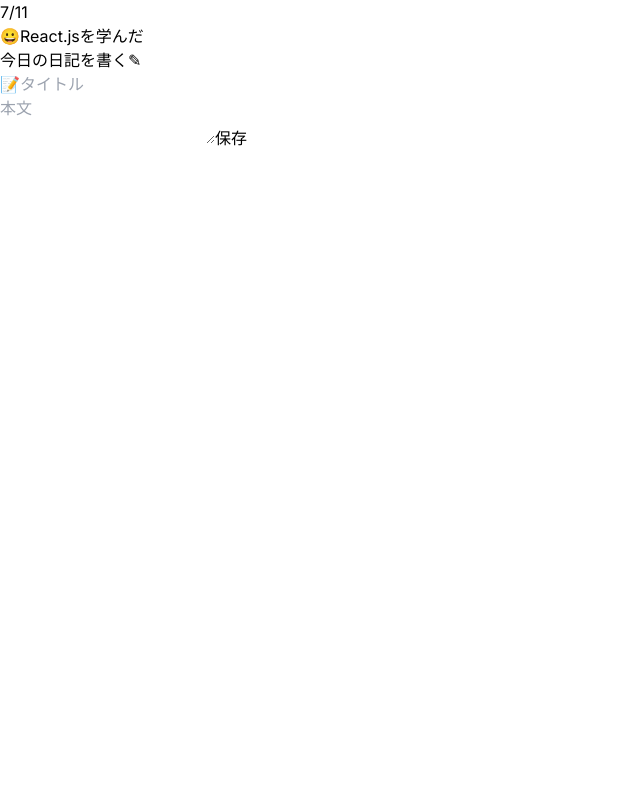
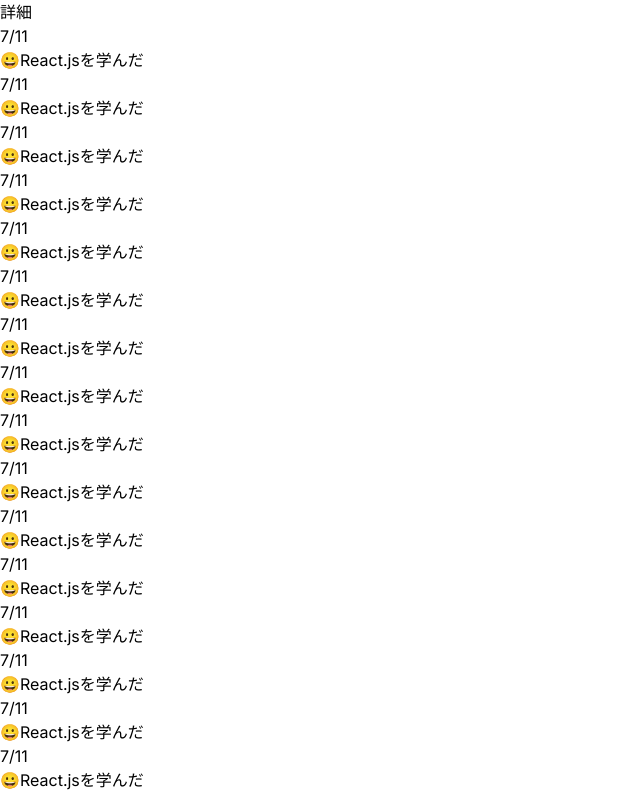
Before and after one commit to mokkun55/dev-diary, a Next.js app: page / in a window 1280 px wide. Shown: the part 620-1415 px from the top of the page, without its empty margins (0-640 px from the left). Before the commit the page ends 800 px from the top, so only its background shows below. Built offline with nearby package versions, Linux system fonts and the light colour scheme.

Commit message:
TODO追加+スタイル修正

```diff
--- a/src/app/diary/[id]/page.tsx
+++ b/src/app/diary/[id]/page.tsx
@@ -15,6 +15,9 @@
 
   const diaryId = params.id;
   console.log(diaryId);
+
+  // TODO diaryIdを取ってきて、その日記を参照し emoji タイトル 内容 を表示する
+  // 編集機能???
 
   return (
     <div>
--- a/src/app/login/page.tsx
+++ b/src/app/login/page.tsx
@@ -1,6 +1,9 @@
 import Btn from "@/components/Btn";
 import React from "react";
 
+// TODO フォントださい
+// firebase authでログイン
+// ログイン後に / に遷移
 function page() {
   return (
     <div className="m-20">
--- a/src/components/InputArea.tsx
+++ b/src/components/InputArea.tsx
@@ -3,6 +3,8 @@
 import React, { useState } from "react";
 import EmojiPicker, { Emoji, EmojiClickData } from "emoji-picker-react";
 import Btn from "./Btn";
+
+// TODO firebaseにデータ{title, emoji, diary, createdAt}の送信
 
 function InputArea() {
   const [emoji, setEmoji] = useState<string>("📝");
@@ -24,9 +26,9 @@
   };
 
   return (
-    <div className="bg-green-50 w-full p-2">
+    <div className="w-full p-2">
       <div>
-        <h1 className="text-3xl font-bold mb-4 text-center">
+        <h1 className="text-3xl font-bold mb-4 mt-2 text-center">
           今日の日記を書く✎
         </h1>
         <div>
@@ -63,12 +65,14 @@
           onChange={(e) => setInputText(e.target.value)}
           value={inputText}
         ></textarea>
-        <Btn
-          className="bg-blue-500 hover:bg-blue-700 text-2xl"
-          onClick={saveClick}
-        >
-          保存
-        </Btn>
+        <div className="flex justify-end">
+          <Btn
+            className="bg-blue-500 hover:bg-blue-700 text-2xl w-[100px]"
+            onClick={saveClick}
+          >
+            保存
+          </Btn>
+        </div>
       </div>
     </div>
   );
--- a/src/components/Sidebar.tsx
+++ b/src/components/Sidebar.tsx
@@ -31,11 +31,218 @@
       </Btn>
 
       {/* 日記一覧 */}
+      {/* TODO 過去10件くらいに制限？？？ */}
       <div>
-        <h1 className="text-xl border-b text-center font-bold mt-5">
-          日記一覧
-        </h1>
-        <ul>
+        <div className="flex items-center justify-center mt-5">
+          <h1 className="text-xl border-b text-center font-bold">日記一覧</h1>
+          <Btn
+            className="bg-blue-500 hover:bg-blue-700 ml-2"
+            onClick={() => {
+              router.push("/diary");
+            }}
+          >
+            詳細
+          </Btn>
+        </div>
+        <ul className="overflow-auto h-[calc(100vh-210px)]">
+          <li
+            className="flex my-2 border-b pb-2 cursor-pointer"
+            onClick={() => {
+              router.push(`/diary/${diaryId}`);
+            }}
+          >
+            <p>7/11</p>
+            <p>
+              <span className="ml-4">😀</span>React.jsを学んだ
+            </p>
+          </li>
+          <li
+            className="flex my-2 border-b pb-2 cursor-pointer"
+            onClick={() => {
+              router.push(`/diary/${diaryId}`);
+            }}
+          >
+            <p>7/11</p>
+            <p>
+              <span className="ml-4">😀</span>React.jsを学んだ
+            </p>
+          </li>
+          <li
+            className="flex my-2 border-b pb-2 cursor-pointer"
+            onClick={() => {
+              router.push(`/diary/${diaryId}`);
+            }}
+          >
+            <p>7/11</p>
+            <p>
+              <span className="ml-4">😀</span>React.jsを学んだ
+            </p>
+          </li>
+          <li
+            className="flex my-2 border-b pb-2 cursor-pointer"
+            onClick={() => {
+              router.push(`/diary/${diaryId}`);
+            }}
+          >
+            <p>7/11</p>
+            <p>
+              <span className="ml-4">😀</span>React.jsを学んだ
+            </p>
+          </li>
+          <li
+            className="flex my-2 border-b pb-2 cursor-pointer"
+            onClick={() => {
+              router.push(`/diary/${diaryId}`);
+            }}
+          >
+            <p>7/11</p>
+            <p>
+              <span className="ml-4">😀</span>React.jsを学んだ
+            </p>
+          </li>
+          <li
+            className="flex my-2 border-b pb-2 cursor-pointer"
+            onClick={() => {
+              router.push(`/diary/${diaryId}`);
+            }}
+          >
+            <p>7/11</p>
+            <p>
+              <span className="ml-4">😀</span>React.jsを学んだ
+            </p>
+          </li>
+          <li
+            className="flex my-2 border-b pb-2 cursor-pointer"
+            onClick={() => {
+              router.push(`/diary/${diaryId}`);
+            }}
+          >
+            <p>7/11</p>
+            <p>
+              <span className="ml-4">😀</span>React.jsを学んだ
+            </p>
+          </li>
+          <li
+            className="flex my-2 border-b pb-2 cursor-pointer"
+            onClick={() => {
+              router.push(`/diary/${diaryId}`);
+            }}
+          >
+            <p>7/11</p>
+            <p>
+              <span className="ml-4">😀</span>React.jsを学んだ
+            </p>
+          </li>
+          <li
+            className="flex my-2 border-b pb-2 cursor-pointer"
+            onClick={() => {
+              router.push(`/diary/${diaryId}`);
+            }}
+          >
+            <p>7/11</p>
+            <p>
+              <span className="ml-4">😀</span>React.jsを学んだ
+            </p>
+          </li>
+          <li
+            className="flex my-2 border-b pb-2 cursor-pointer"
+            onClick={() => {
+              router.push(`/diary/${diaryId}`);
+            }}
+          >
+            <p>7/11</p>
+            <p>
+              <span className="ml-4">😀</span>React.jsを学んだ
+            </p>
+          </li>
+          <li
+            className="flex my-2 border-b pb-2 cursor-pointer"
+            onClick={() => {
+              router.push(`/diary/${diaryId}`);
+            }}
+          >
+            <p>7/11</p>
+            <p>
+              <span className="ml-4">😀</span>React.jsを学んだ
+            </p>
+          </li>
+          <li
+            className="flex my-2 border-b pb-2 cursor-pointer"
+            onClick={() => {
+              router.push(`/diary/${diaryId}`);
+            }}
+          >
+            <p>7/11</p>
+            <p>
+              <span className="ml-4">😀</span>React.jsを学んだ
+            </p>
+          </li>
+          <li
+            className="flex my-2 border-b pb-2 cursor-pointer"
+            onClick={() => {
+              router.push(`/diary/${diaryId}`);
+            }}
+          >
+            <p>7/11</p>
+            <p>
+              <span className="ml-4">😀</span>React.jsを学んだ
+            </p>
+          </li>
+          <li
+            className="flex my-2 border-b pb-2 cursor-pointer"
+            onClick={() => {
+              router.push(`/diary/${diaryId}`);
+            }}
+          >
+            <p>7/11</p>
+            <p>
+              <span className="ml-4">😀</span>React.jsを学んだ
+            </p>
+          </li>
+          <li
+            className="flex my-2 border-b pb-2 cursor-pointer"
+            onClick={() => {
+              router.push(`/diary/${diaryId}`);
+            }}
+          >
+            <p>7/11</p>
+            <p>
+              <span className="ml-4">😀</span>React.jsを学んだ
+            </p>
+          </li>
+          <li
+            className="flex my-2 border-b pb-2 cursor-pointer"
+            onClick={() => {
+              router.push(`/diary/${diaryId}`);
+            }}
+          >
+            <p>7/11</p>
+            <p>
+              <span className="ml-4">😀</span>React.jsを学んだ
+            </p>
+          </li>
+          <li
+            className="flex my-2 border-b pb-2 cursor-pointer"
+            onClick={() => {
+              router.push(`/diary/${diaryId}`);
+            }}
+          >
+            <p>7/11</p>
+            <p>
+              <span className="ml-4">😀</span>React.jsを学んだ
+            </p>
+          </li>
+          <li
+            className="flex my-2 border-b pb-2 cursor-pointer"
+            onClick={() => {
+              router.push(`/diary/${diaryId}`);
+            }}
+          >
+            <p>7/11</p>
+            <p>
+              <span className="ml-4">😀</span>React.jsを学んだ
+            </p>
+          </li>
           <li
             className="flex my-2 border-b pb-2 cursor-pointer"
             onClick={() => {
```
Also changed, not shown: src/app/diary/page.tsx (added, +13 -0 lines).
